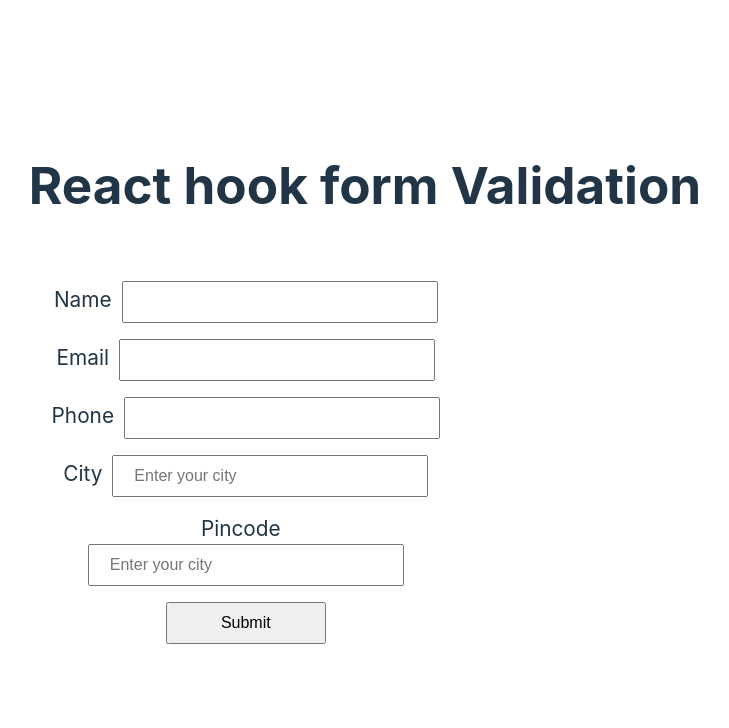
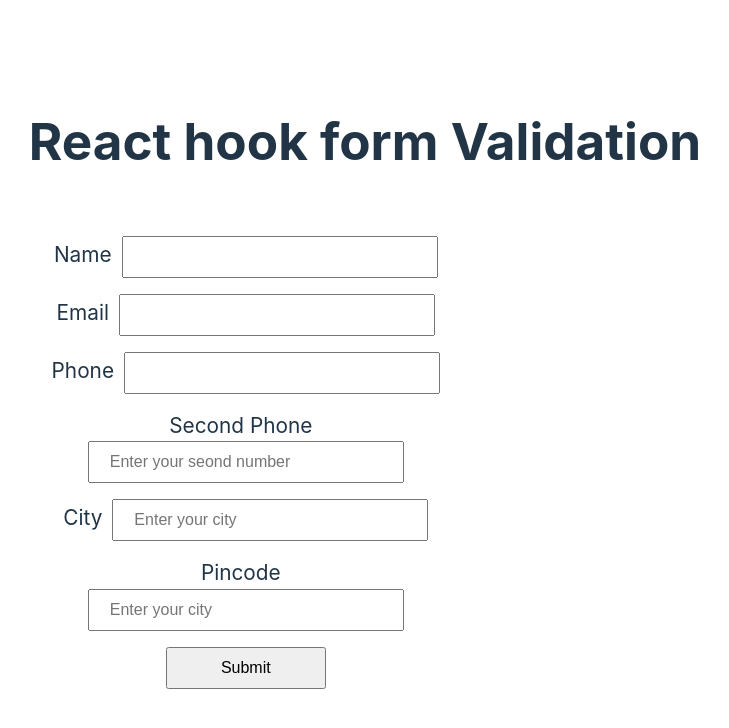
Before and after one commit to 838189vishalmrj/react-hook-form, a React (Vite) app: page / in a window 1280 px wide. Shown: the top 728 px of the page, without its empty margins (275-1004 px from the left). Built offline with nearby package versions, Linux system fonts and the light colour scheme; no server answers.

Commit message:
sending array of number using useForm

```diff
--- a/src/App.jsx
+++ b/src/App.jsx
@@ -7,17 +7,12 @@ import UserInfoComponent from './component/usehookform/UserInfo'
 
 function App() {
 
-  const userData = {
-    name:'Vishal',
-    email:'vishal@gmail.com',
-    phone:8381895574
-  }
 
   return (
      <>
       <h1>React hook form Validation</h1>
       {/* <UserComponent /> */}
-      <UserInfoComponent userData={userData} />
+      <UserInfoComponent />
      </>
   )
 }
--- a/src/component/usehookform/UserInfo.jsx
+++ b/src/component/usehookform/UserInfo.jsx
@@ -1,23 +1,18 @@
 import { useForm } from "react-hook-form";
 import { DevTool } from "@hookform/devtools";
 
-const UserInfoComponent = ({userData}) => {
+const UserInfoComponent = () => {
   const form = useForm({
-    defaultValues:async ()=>{
-      const response = await fetch('https://dummyjson.com/users/1')
-      const data = await response.json()
-      console.log(data);
-      return {
-        name:data.firstName,
-        email:data.email,
-        phone:data.phone,
+    defaultValues:{
+        name:"",
+        email:"",
+        phone:['',''],
         address:{
-          city:data.address.city,
-          pincode:data.address.postalCode
+          city:"",
+          pincode:""
         }
       }
-    }
-  });
+    });
   const { register, control, handleSubmit,formState:{errors}} = form;
 
   // console.log(form);
@@ -69,13 +64,18 @@ const UserInfoComponent = ({userData}) => {
         </div>
         <div className="formContainer">
           <label htmlFor="phone">Phone</label>
-          <input type="string" id="phone" {...register("phone",{
+          <input type="string" id="phone" {...register("phone.0",{
             required:{
               value:true,
               message:"Please fill your phone number"
             }
           })} />
           <p className="error">{errors.phone?.message}</p>
+        </div>
+        <div className="formContainer">
+          <label htmlFor="secondphone">Second Phone</label>
+          <input type="text" id="secondphone" {...register("phone.1")} placeholder="Enter your seond number"/>
+          <p className="error">{errors.secondphone?.message}</p>
         </div>
         <div className="formContainer">
           <label htmlFor="city">City</label>
```
